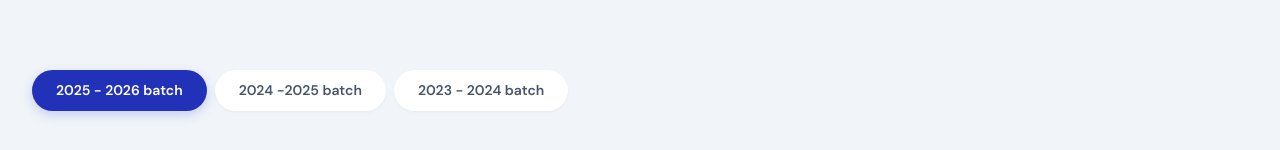
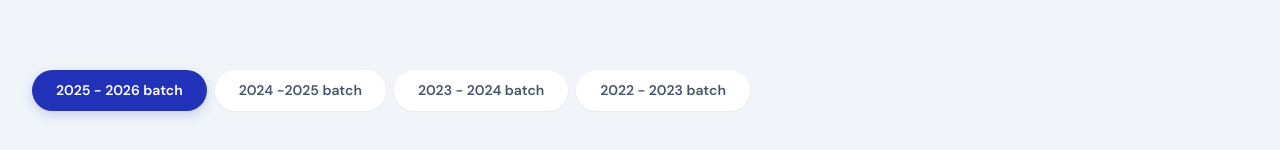
Before and after one commit to recodehive/righttway, a Next.js app: page /results in a window 1280 px wide. Shown: the part 381-531 px from the top of the page. Built offline with nearby package versions, Linux system fonts and the light colour scheme.

Commit message:
Refactor code structure for improved readability and maintainability

```diff
--- a/app/results/page.tsx
+++ b/app/results/page.tsx
@@ -29,6 +29,7 @@ const resultsByYear: Record<string, { name: string; exam: string; score: string;
     { name: 'Vivek Shenoy', exam: 'JEE Main 2022', score: '97.2 %ile', badge: 'Top 100' },
     { name: 'Dhanya Rajan', exam: 'NEET 2022', score: '638/720', badge: 'Top Rank' },
   ],
+  '2021': [],
 };
 
 export default function ResultsPage() {
@@ -57,7 +58,7 @@ export default function ResultsPage() {
         <div className="container-max">
           {/* Year tabs */}
           <div style={{ display: 'flex', gap: 8, marginBottom: 40, flexWrap: 'wrap' }}>
-            {['2022', '2023', '2024'].map(year => (
+            {['2022', '2023', '2024', '2021'].map(year => (
               <button
                 key={year}
                 onClick={() => setActiveYear(year)}
@@ -70,7 +71,7 @@ export default function ResultsPage() {
                   transition: 'all 0.2s',
                 }}
               >
-                {year === '2024' ? '2023 - 2024 batch' : year === '2023' ? '2024 -2025 batch' : year === '2022' ? '2025 - 2026 batch' : year}
+                {year === '2024' ? '2023 - 2024 batch' : year === '2023' ? '2024 -2025 batch' : year === '2022' ? '2025 - 2026 batch' : year === '2021' ? '2022 - 2023 batch' : year}
               </button>
             ))}
           </div>
@@ -100,6 +101,16 @@ export default function ResultsPage() {
               <Image
                 src="/images/2025.jpeg"
                 alt="Congrats to our 2025-2026 batch achievers"
+                width={1024}
+                height={1600}
+                style={{ width: '100%', height: 'auto', display: 'block' }}
+              />
+            </div>
+          ) : activeYear === '2021' ? (
+            <div className="card" style={{ overflow: 'hidden', padding: 0 }}>
+              <Image
+                src="/images/2022%20-%202023%20batch.jpg"
+                alt="Congrats to our 2022-2023 batch achievers"
                 width={1024}
                 height={1600}
                 style={{ width: '100%', height: 'auto', display: 'block' }}
```
Also changed, not shown: public/images/2022 - 2023 batch.jpg (added).
